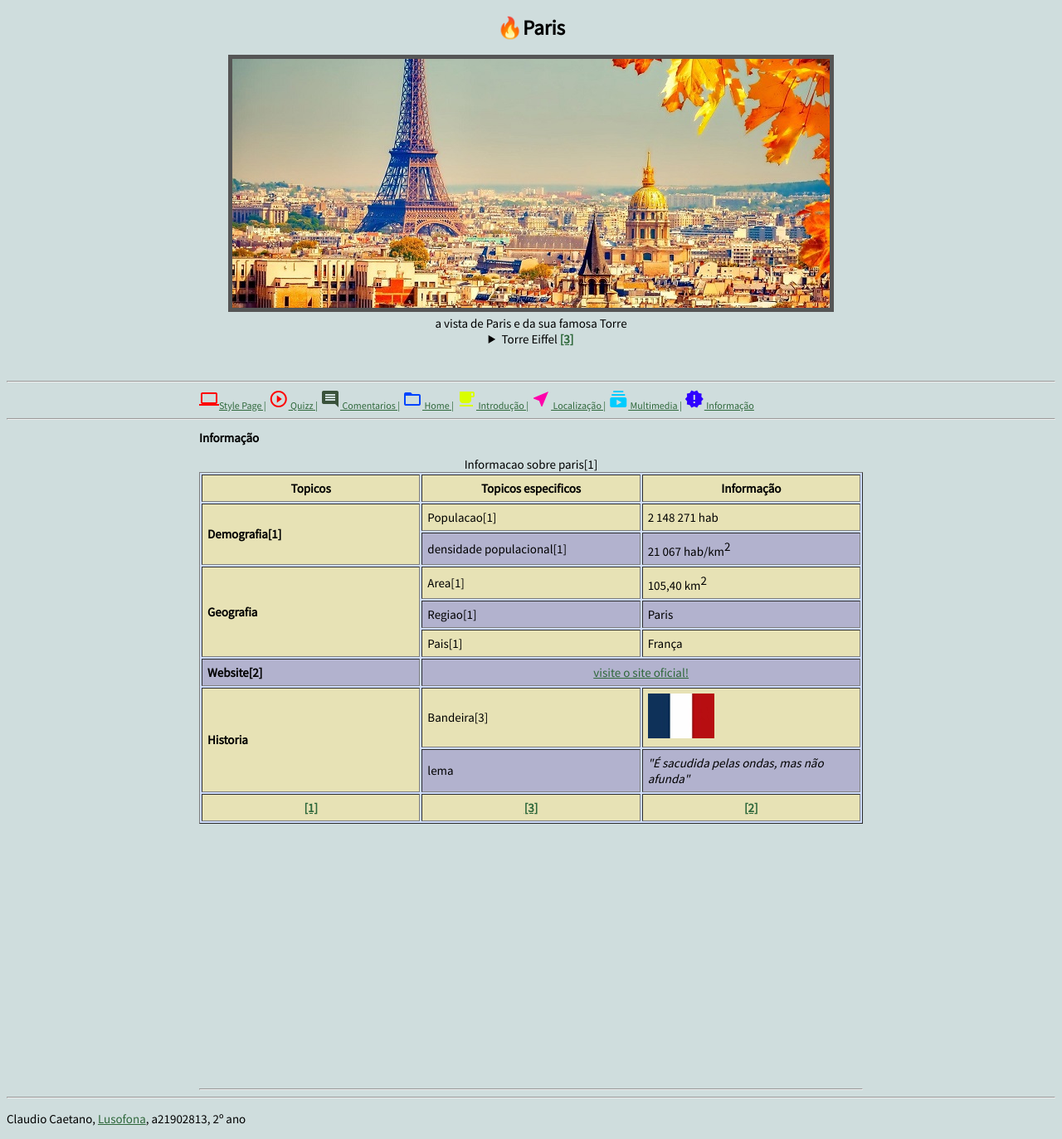
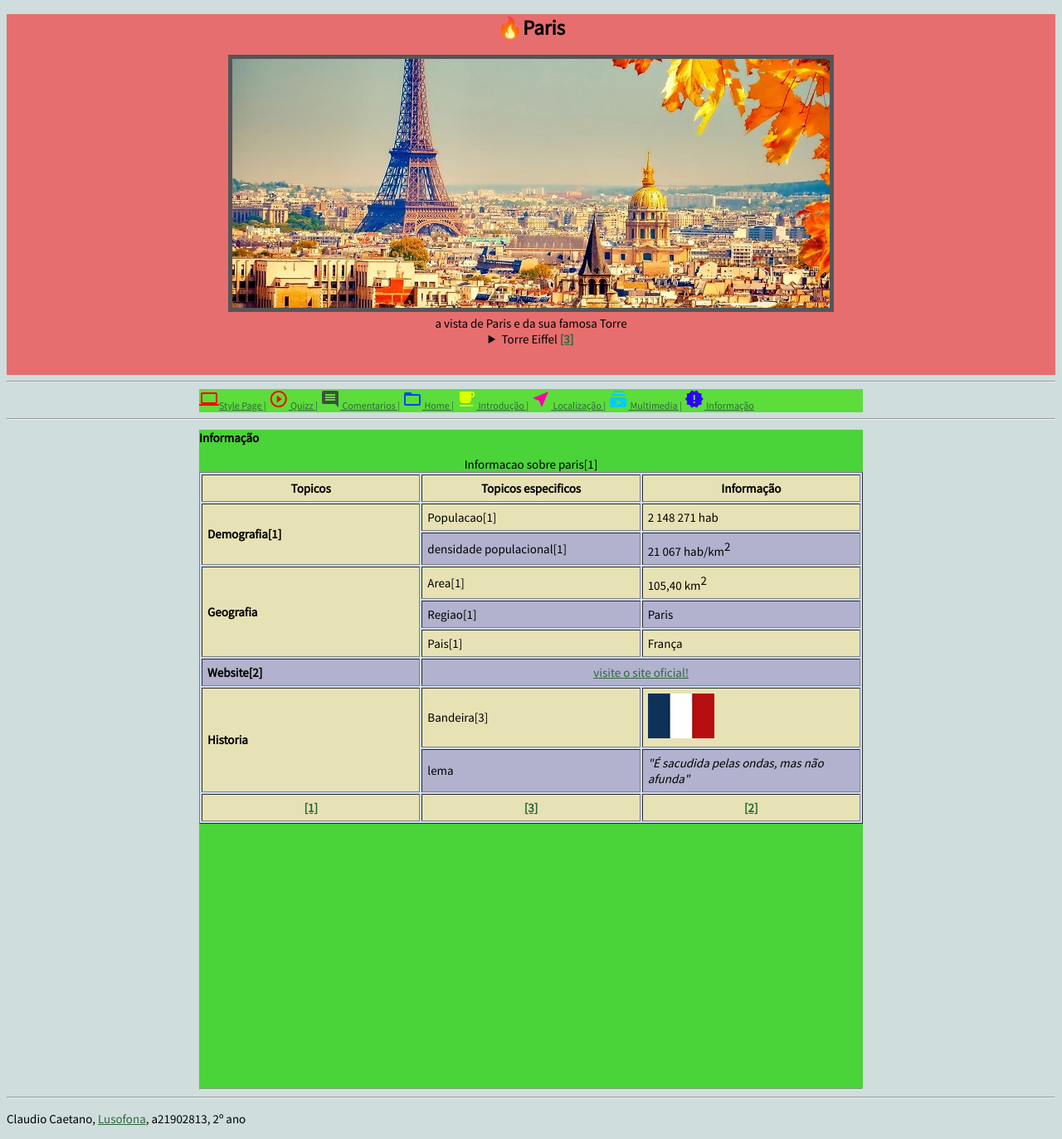
Before and after one commit to claudio-21902813/pw-lab, a PHP site: page /lab4/info.html in a window 1280 px wide. Shown: the whole page at 83% size. Run offline with PHP 8.4, Linux system fonts and the light colour scheme.

Commit message:
lab 4 desenvolvimento

```diff
--- a/lab4/estilos.css
+++ b/lab4/estilos.css
@@ -9,7 +9,7 @@ h1 {
 }
 
 body header {
-  background-color: rgb(255, 0, 0 / 50%);
+  background-color: rgba(255, 0, 0, 0.5);
   margin: auto;
   /*width: 800px;*/
   text-align: center;
@@ -17,14 +17,14 @@ body header {
 
 body nav {
   margin: auto;
-  background-color: #cfdddd;
+  background-color: #5cdd3b;
   margin: auto;
   width: 800px;
 }
 
 header ~ main {
   margin: auto;
-  background-color: #cfdddd;
+  background-color: #4bd33a;
   margin: auto;
   width: 800px;
 }
```
